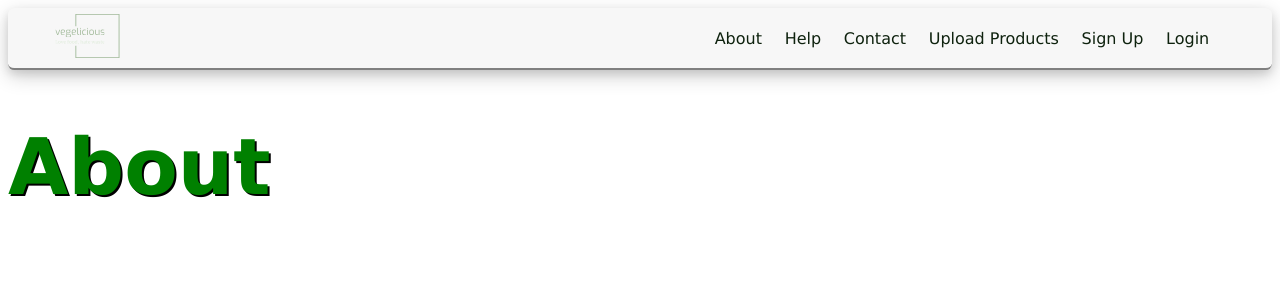
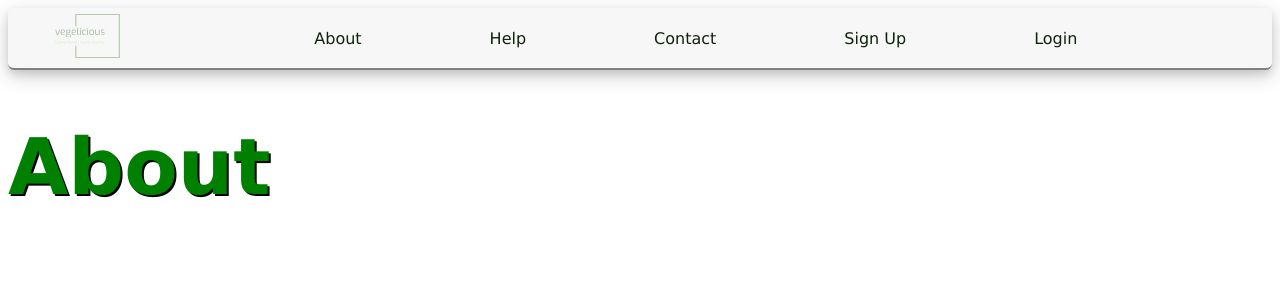
Before and after one commit to chingu-voyages/v46-tier3-team-33, a React (Vite) app in the folder frontend/: page /About in a window 1280 px wide. Shown: the top 300 px of the page. Built offline with nearby package versions, Linux system fonts and the light colour scheme; no server answers.

Commit message:
finally got search to work with cookie - Becky

```diff
--- a/frontend/src/components/Nav/Navbar.css
+++ b/frontend/src/components/Nav/Navbar.css
@@ -13,7 +13,7 @@
 .links-container {
 	margin-right: 20px;
 	display: flex;
-	width: 600px;
+	width: 90%;
 	justify-content: space-evenly;
 	list-style: none;
 }
--- a/frontend/src/components/Nav/Navbar.tsx
+++ b/frontend/src/components/Nav/Navbar.tsx
@@ -31,11 +31,7 @@ function Navbar() {
                 Contact
               </Link>
             </li>
-            <li>
-              <Link to="/Upload" className="link">
-                Upload Products
-              </Link>
-            </li>
+
             {/* Check if currentUser is null */}
             {currentUser === null ? (
               <>
@@ -51,10 +47,19 @@ function Navbar() {
                 </li>
               </>
             ) : (
+
               // If currentUser exists, show their identity or email
+              //and give access to upload products link.
+              <>
               <li className="link">
                 Hello, {currentUser.identity} {currentUser.email}
               </li>
+              <li>
+              <Link to="/Upload" className="link">
+                Upload Products
+              </Link>
+            </li>
+            </>
             )}
           </ul>
         </div>
--- a/frontend/src/components/Search/Search.tsx
+++ b/frontend/src/components/Search/Search.tsx
@@ -1,26 +1,26 @@
 import './search.css'
 import { useContext, useState } from 'react'
 import SearchResultCard from './searchResultCard';
+//import UserContext from '../../utils/UserContext';
 
 
 const searchBar = () => {
+
     const [value, setValue] = useState('');
     const [data, setData] = useState([]);
     const [filteredData, setFilteredData] = useState<any[]>([]); // Use 'any' as a temporary type
-    //const [currentUser, setCurrentUser] = useContext(UserContext);
+    //const { currentUser } = useContext(UserContext);
+
 
     const fetchData = async () => {
-        // Get the token from the cookie using js-tokens
-        //const token = jsTokens.get('your_token_cookie_name'); // Replace with your actual cookie name
 
         try {
-            const response = await fetch('https://jsonplaceholder.typicode.com/posts?_limit=10',
-            //{
-            //     headers: {
-            //         Authorization: `Bearer ${token}` // Include the token in the request headers
-            //     }
-            // }
-            );
+
+            const response = await fetch('http://localhost:8081/product',
+            {
+                method: 'GET',
+                credentials: 'include'
+            });
 
             if (response.ok) {
                 const jsonData = await response.json();
@@ -28,7 +28,7 @@ const searchBar = () => {
 
                 // Apply filtering here
                 const filtered = jsonData.filter((item: any) =>
-                    item.title.toLowerCase().includes(value.toLowerCase())
+                    item.name.toLowerCase().includes(value.toLowerCase())
                 );
                 setFilteredData(filtered);
                 console.log("Filtered results:",filtered)
```
Also changed, not shown: 1 other file (tests, documents, lock files or other folders).
